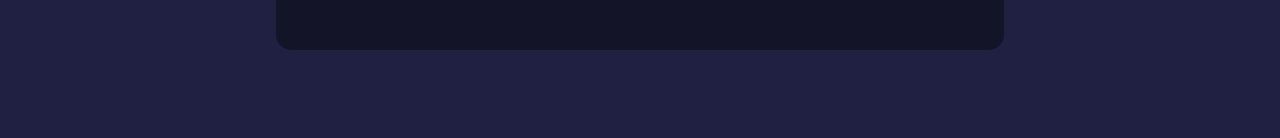
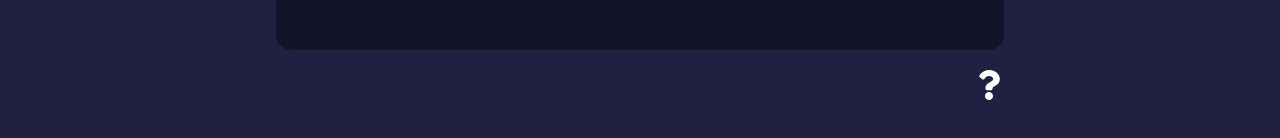
Before and after one commit to midorikawaguti/feedback-app, a React (Create React App) app: page /about in a window 1280 px wide. Shown: the part 308-446 px from the top of the page. Built offline with nearby package versions, Linux system fonts and the light colour scheme.

Commit message:
Creating Links

```diff
--- a/src/App.js
+++ b/src/App.js
@@ -8,6 +8,7 @@
 import Header from "./components/Header";
 import FeedbackData from './data/FeedbackData';
 import AboutPage from "./pages/AboutPage";
+import AboutIconLink from "./components/AboutIconLink";
 
 function App() {
     const [feedback, setFeedback] = useState(FeedbackData);
@@ -49,6 +50,7 @@
                     />
                     <Route path="/about" element={<AboutPage />} />
                 </Routes>
+                <AboutIconLink/>
             </div>
         </Router>
     );
--- /dev/null
+++ b/src/components/AboutIconLink.jsx
@@ -0,0 +1,19 @@
+import React from 'react'
+import {FaQuestion} from 'react-icons/fa'
+import {Link} from 'react-router-dom'
+
+function AboutIconLink() {
+  return (
+    <div className='about-link'>
+        <Link to={{
+            pathname: '/about',
+            search: '?sort=name',
+            hash: '#hello'
+        }}>
+         <FaQuestion size={30}/>
+        </Link>
+    </div>
+  )
+}
+
+export default AboutIconLink
--- a/src/pages/AboutPage.jsx
+++ b/src/pages/AboutPage.jsx
@@ -1,5 +1,6 @@
 import React from 'react'
 import Card from '../components/shared/Card'
+import {Link} from 'react-router-dom'
 
 function AboutPage() {
   return (
@@ -10,7 +11,7 @@
         <p>Version: 1.0.0</p>
 
         <p>
-            <a href='/'>Back to Home</a>
+            <Link to='/'>Back to Home</Link>
         </p>
       </div>
     </Card>
```
